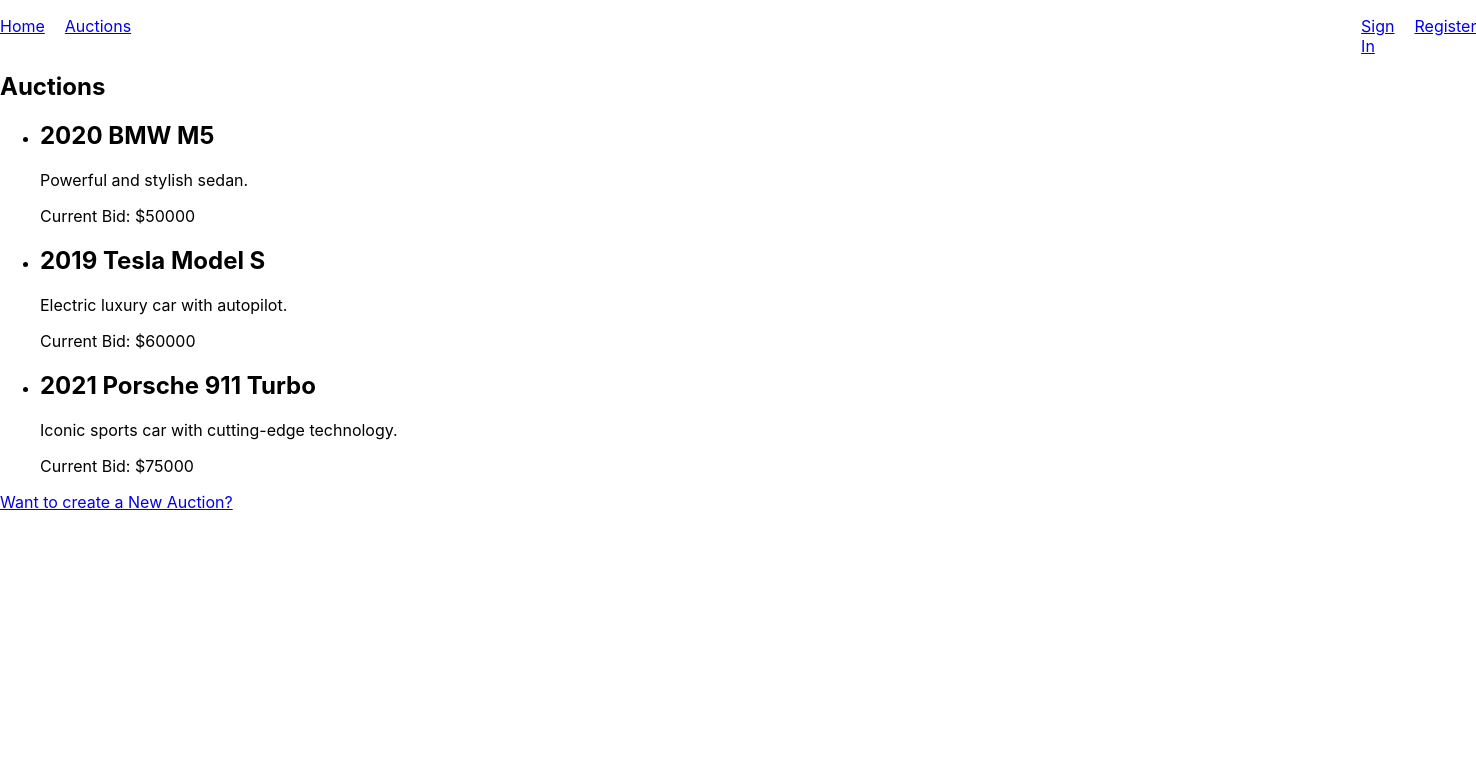
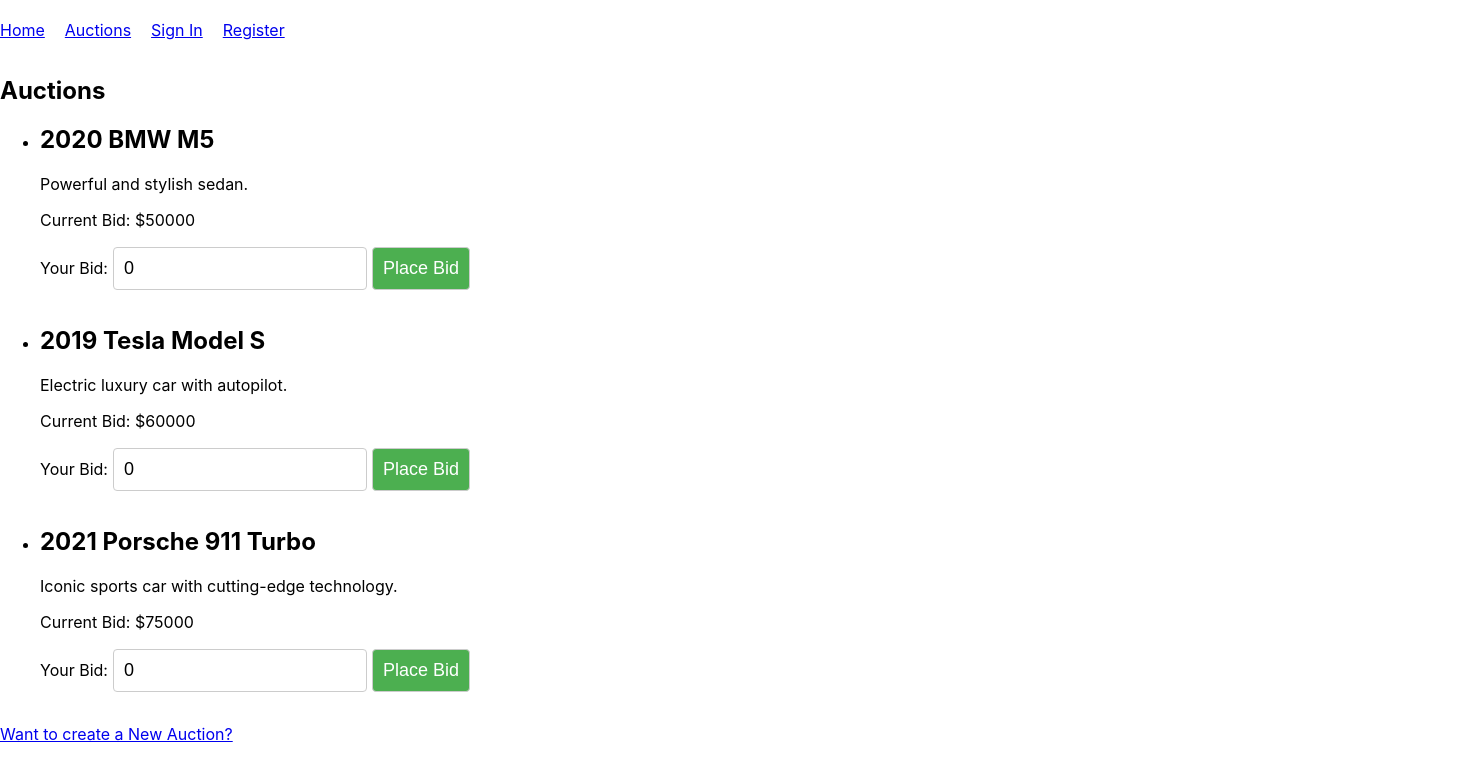
Before and after one commit to niccolopaganini/CSA_website, a React (Create React App) app: page /auctions in a window 1280 px wide. Shown: the top 780 px of the page, 1476 px wide, since content can reach past the window. Built offline with nearby package versions, Linux system fonts and the light colour scheme.

Commit message:
changes: 1. added the conditional statement for bidding

```diff
--- a/src/App.js
+++ b/src/App.js
@@ -9,6 +9,7 @@
 import Register from './auth/Register';
 import Login from './auth/Login';
 import CreateAuction from './components/CreateAuction';
+import MyBiddings from './components/MyBiddings';
 
 const App = () => {
   return (
@@ -22,6 +23,7 @@
           <Route path="/register" element={<Register />} />
           <Route path="/login" element={<Login />} />
           <Route path="/CreateAuction" element={<CreateAuction />} />
+          <Route path="/my-biddings" element={<MyBiddings />} />
         </Routes>
       </div>
     </Router>
--- a/src/components/Auctions.js
+++ b/src/components/Auctions.js
@@ -1,11 +1,9 @@
-// Auction.js - display all auctions component
+// Auctions.js
 
 import React, { useState, useEffect } from 'react';
 import { Link } from 'react-router-dom';
-import CreateAuction from './CreateAuction';
 
-
-const Auction = () => {
+const Auctions = () => {
   const [auctions, setAuctions] = useState([]);
 
   useEffect(() => {
@@ -40,6 +38,13 @@
     fetchData();
   }, []);
 
+  const [userBid, setUserBid] = useState(0);
+
+  const handleBid = (auctionId) => {
+    // Placeholder logic for placing a bid
+    console.log(`Placed bid ${userBid} on auction ${auctionId}`);
+  };
+
   return (
     <div>
       <h1>Auctions</h1>
@@ -49,15 +54,25 @@
             <h2>{auction.title}</h2>
             <p>{auction.description}</p>
             <p>Current Bid: ${auction.currentBid}</p>
+            <div>
+              <label htmlFor={`bidInput${auction.id}`}>Your Bid:</label>
+              <input
+                type="number"
+                id={`bidInput${auction.id}`}
+                value={userBid}
+                onChange={(e) => setUserBid(e.target.value)}
+              />
+              <button onClick={() => handleBid(auction.id)}>Place Bid</button>
+            </div>
           </li>
         ))}
       </ul>
       {/* Display the CreateAuction component when on the /create-auction route */}
       <p>
-         <a href="/CreateAuction">Want to create a New Auction?</a>
+        <Link to="/CreateAuction">Want to create a New Auction?</Link>
       </p>
     </div>
   );
 };
 
-export default Auction;
+export default Auctions;
--- a/src/components/Home.js
+++ b/src/components/Home.js
@@ -30,6 +30,7 @@
     <div className="home-container">
       {/* Header */}
       <div id="sc2">
+      <h1>Welcome to Scalable Auction System</h1>
         <div id="sc23">
           <i className="fa-solid fa-magnifying-glass" style={{ marginLeft: '5px' }}></i>
           <input type="text" value={searchTerm} onChange={(e) => setSearchTerm(e.target.value)} />
--- /dev/null
+++ b/src/components/MyBiddings.js
@@ -0,0 +1,51 @@
+// MyBiddings.js
+import React, { useState, useEffect } from 'react';
+
+const MyBiddings = () => {
+  const [biddings, setBiddings] = useState([]);
+
+  useEffect(() => {
+    // Replace 'YOUR_API_ENDPOINT' with the actual endpoint to fetch user biddings
+    const apiUrl = 'YOUR_API_ENDPOINT';
+
+    const fetchBiddings = async () => {
+      try {
+        const response = await fetch(apiUrl, {
+          method: 'GET',
+          headers: {
+            'Content-Type': 'application/json',
+            // Include any authentication headers (e.g., token) here
+          },
+          // Add additional options like credentials if needed
+        });
+
+        if (!response.ok) {
+          throw new Error(`HTTP error! Status: ${response.status}`);
+        }
+
+        const data = await response.json();
+        setBiddings(data);
+      } catch (error) {
+        console.error('Error fetching biddings:', error.message);
+      }
+    };
+
+    fetchBiddings();
+  }, []);
+
+  return (
+    <div>
+      <h1>My Biddings</h1>
+      <ul>
+        {biddings.map((bid) => (
+          <li key={bid.id}>
+            <h2>{bid.itemName}</h2>
+            <p>Current Bid: ${bid.currentBid}</p>
+          </li>
+        ))}
+      </ul>
+    </div>
+  );
+};
+
+export default MyBiddings;
--- a/src/components/Navbar.css
+++ b/src/components/Navbar.css
@@ -1,25 +1,23 @@
 /* Navbar.css */
 
-.navbar {
-    display: flex;
-    justify-content: space-between;
-    align-items: center;
-    padding: 10px;
-  }
+nav-nvs {
+  padding: 10px;
+}
 
-  .navbar-brand {
-    font-size: 24px;
-    color: #fff; /* Set your desired text color */
-    text-decoration: none;
-  }
+ul-nvs {
+  list-style: none;
+  display: flex;
+  margin: 0;
+  padding: 0;
+}
 
-  .navbar-links {
-    display: flex;
-    gap: 20px; /* Adjust the gap between links as needed */
-  }
+li-nvs {
+  margin-right: 20px;
+}
 
-  .navbar-links a {
-    text-decoration: none;
-    color: #fff; /* Set your desired text color */
-    font-size: 18px;
-  }
+.logout-button {
+  background-color: transparent;
+  border: none;
+  color: white;
+  cursor: pointer;
+}
--- a/src/components/Navbar.js
+++ b/src/components/Navbar.js
@@ -1,31 +1,50 @@
 // Navbar - Navigation component
+
 import React from 'react';
-import { Link } from 'react-router-dom';
-// import './Navbar.css';
+import { Link, useNavigate } from 'react-router-dom';
+import './Navbar.css'; // Import your Navbar CSS file
 
-const Navbar = () => {
+const Navbar = ({ isAuthenticated }) => {
+  const navigate = useNavigate();
+
+  const handleLogout = () => {
+    // Implement logout logic and redirect to the home page
+    navigate('/');
+  };
+
   return (
-    <nav>
-      <ul style={{ display: 'flex', listStyle: 'none', padding: 0 }}>
-        <li style={{ marginRight: '20px'}}>
+    <nav-nvs>
+      <ul-nvs>
+        <li-nvs>
           <Link to="/">Home</Link>
-        </li>
-        <li style={{ marginRight: '1230px' }}>
+        </li-nvs>
+        <li-nvs>
           <Link to="/auctions">Auctions</Link>
-        </li>
-        <li style={{ marginRight: '20px' }}>
-          <Link to="/signin">Sign In</Link>
-        </li>
-        <li style={{ marginRight: '20px' }}>
-          <Link to="/register">Register</Link>
-        </li>
-        {/* <li style={{ marginRight: '20px' }}>
-          <Link to="/login">Login</Link>
-        </li> */}
-        {/* Add more links as needed */}
-      </ul>
-    </nav>
+        </li-nvs>
+        {isAuthenticated ? (
+          <>
+            <li-nvs>
+              <Link to="/my-biddings">My Biddings</Link>
+            </li-nvs>
+            <li-nvs>
+              <button className="logout-button" onClick={handleLogout}>
+                Logout
+              </button>
+            </li-nvs>
+          </>
+        ) : (
+          <>
+            <li-nvs>
+              <Link to="/signin">Sign In</Link>
+            </li-nvs>
+            <li-nvs>
+              <Link to="/register">Register</Link>
+            </li-nvs>
+          </>
+        )}
+      </ul-nvs>
+    </nav-nvs>
   );
-}
+};
 
 export default Navbar;
```
